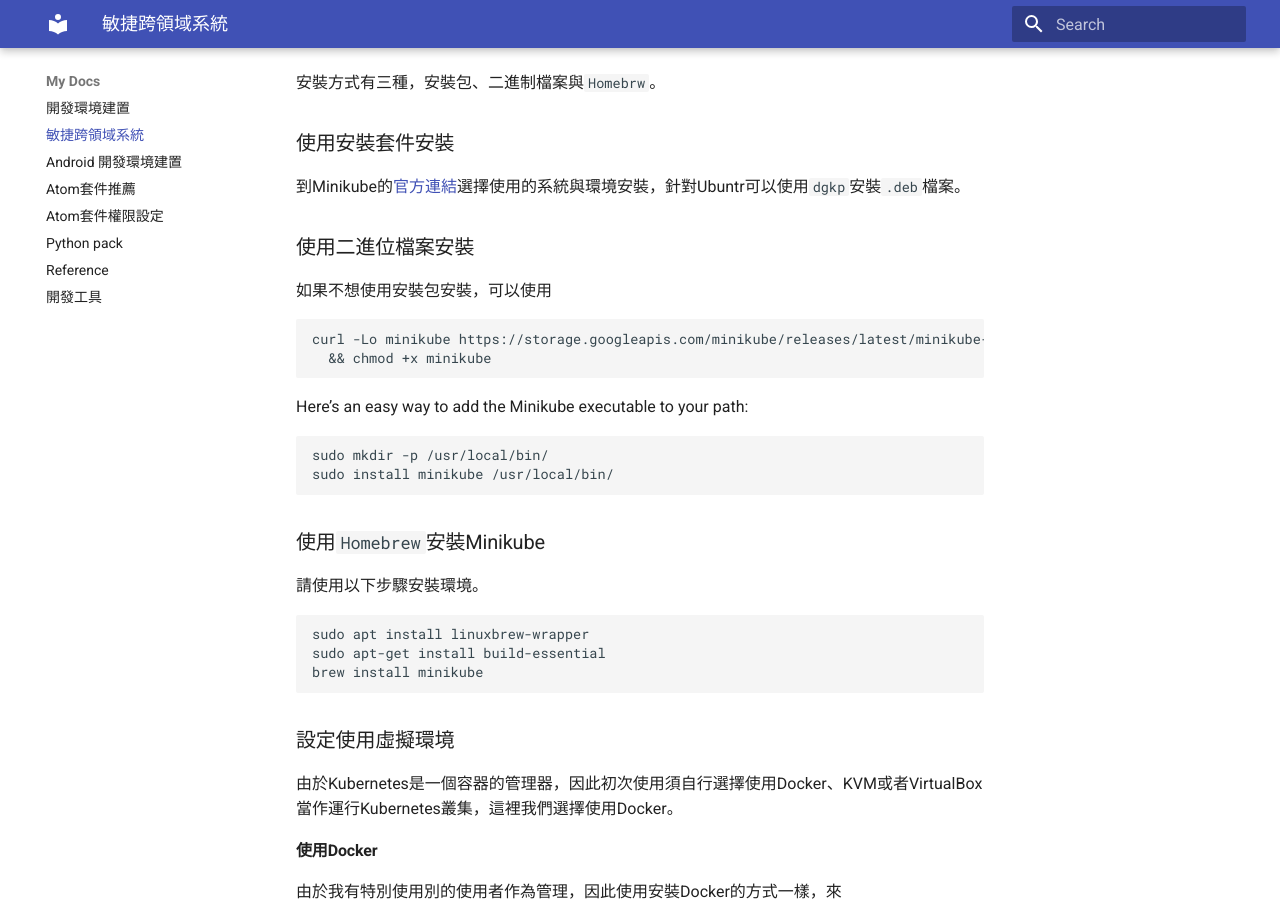
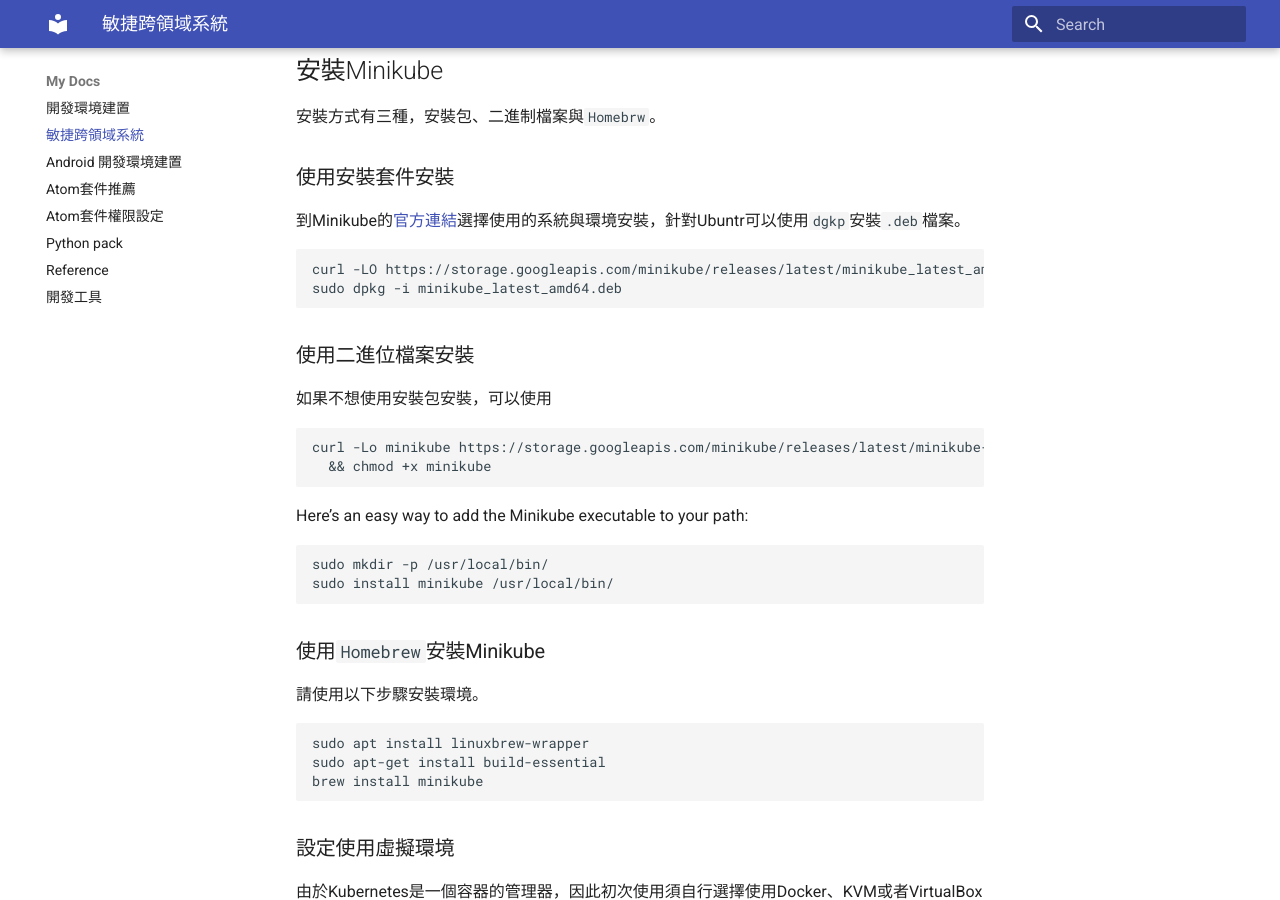
Before and after one commit to TSVS-Special-Topic-Group/Development-Environment-Build, an MkDocs documentation site: the page built from docs/agile-interdisciplinary-system.md, in a window 1280 px wide and 900 px high, scrolled down 15538 px. Built offline with MkDocs 1.6.1 and Material for MkDocs 9.7.7, drawn with Linux system fonts in a browser that asks for light colours.

Commit message:
Relate # ! 提交將加入使用網址下載自動安裝
修改項目:

模組:

````diff
--- a/docs/agile-interdisciplinary-system.md
+++ b/docs/agile-interdisciplinary-system.md
@@ -664,6 +665,11 @@
 ### 使用安裝套件安裝
 到Minikube的[官方連結](https://github.com/kubernetes/minikube/releases)選擇使用的系統與環境安裝，針對Ubuntr可以使用`dgkp`安裝`.deb`檔案。
 
+```
+curl -LO https://storage.googleapis.com/minikube/releases/latest/minikube_latest_amd64.deb
+sudo dpkg -i minikube_latest_amd64.deb
+```
+
 ### 使用二進位檔案安裝
 
 如果不想使用安裝包安裝，可以使用
````
Also changed, not shown: other parts of docs/agile-interdisciplinary-system.md (+1 -0 lines).
